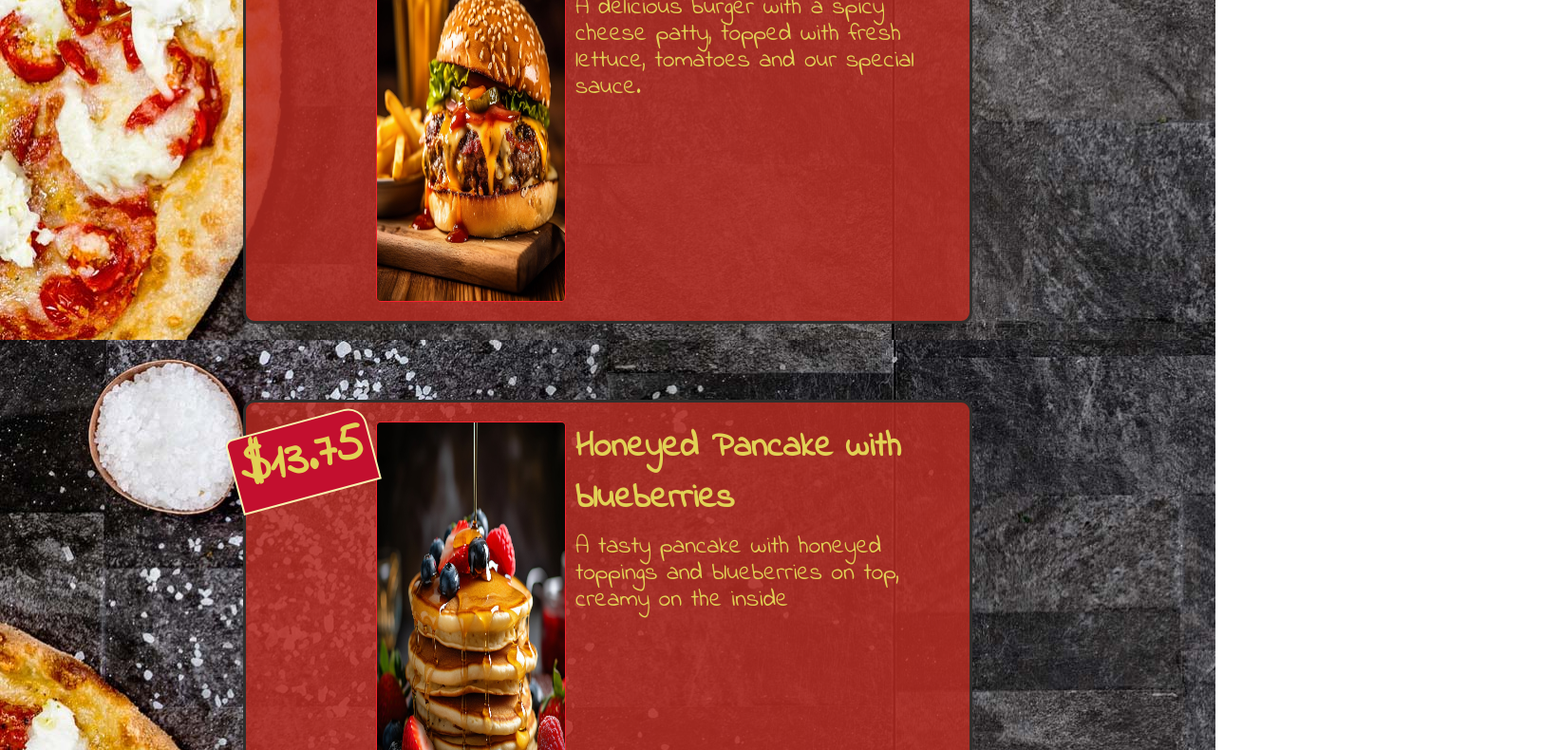
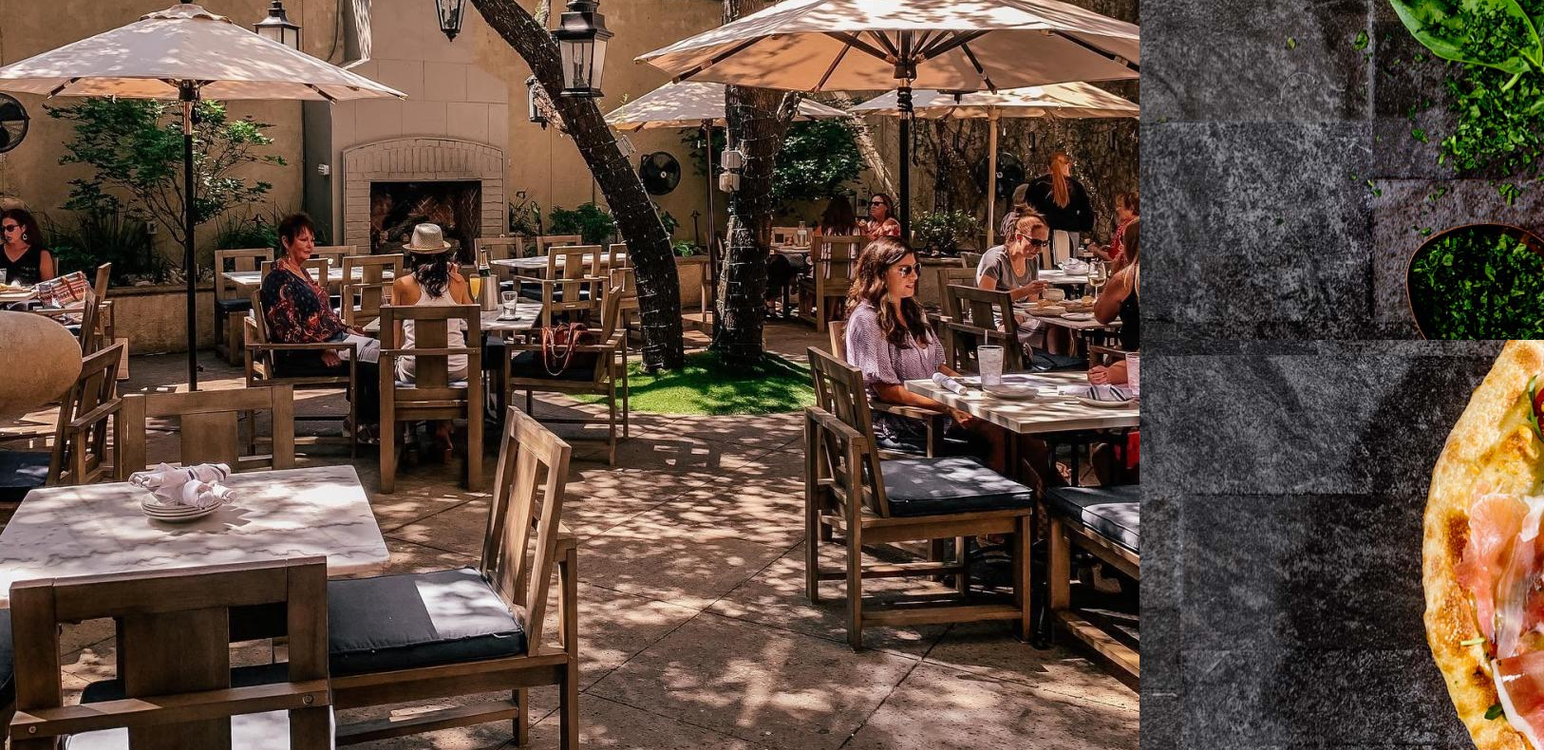
Before and after one commit to voiceinthedark/odin-restaurant-page, a website built with webpack: page src/template.html in a window 1280 px wide. Shown: the part 722-1512 px from the top of the page at 95% size, 1626 px wide, since content can reach past the window. Built offline with nearby package versions, Linux system fonts and the light colour scheme.

Commit message:
contact tab: initial scaffolding
- Added main function to create the dom tree of the contact tab
- Added basic styling to the contact tab

```diff
--- a/src/content-contact.js
+++ b/src/content-contact.js
@@ -0,0 +1,51 @@
+function loadContentContact(contact) {
+  const contactElement = document.createElement('article');
+  const infoDiv = document.createElement('div');
+  const imgElement = document.createElement('img');
+  const descriptionElement = document.createElement('p');
+
+  contactElement.classList.add('contact');
+  infoDiv.classList.add('info-section');
+
+  // set image
+  imgElement.src = contact.imgUrl;
+  imgElement.alt = `Odin Restaurant`;
+
+  descriptionElement.textContent = contact.description;
+
+  infoDiv.appendChild(imgElement);
+  infoDiv.appendChild(descriptionElement);
+
+  contactElement.appendChild(infoDiv);
+
+  for (let ct of contact.contacts) {
+    const card = createContactCard(ct);
+    contactElement.appendChild(card);
+  }
+
+  return contactElement;
+
+}
+
+/**
+ * create contact card function from the ctinfo object
+ *
+ * @param {Object} ctinfo
+ * @returns {Node} card */
+function createContactCard(ctinfo) {
+  const infoCard = document.createElement('section');
+  const infoImg = document.createElement('img');
+  const infoName = document.createElement('span');
+  const infoDesc = document.createElement('p');
+  const infoPhone = document.createElement('span');
+  const infoMail = document.createElement('span');
+
+  const infoDescDiv = document.createElement('div');
+  infoDescDiv.classList.add('info-description')
+
+  infoCard.classList.add('info-card');
+
+  return infoCard;
+}
+
+export default loadContentContact;
--- a/src/index.js
+++ b/src/index.js
@@ -2,6 +2,8 @@ import './assets/462860.jpg'
 import './styles.css'
 import './content-loader.js';
 import loadContentMenu from './content-menu.js';
+import loadContentContact from './content-contact.js';
+import imgRestaurant from './assets/imgs/Main_Nav_Outdoor_Dining_1e32894a-6979-4ccf-89e9-b80a4e4d7838.jpg';
 import imgPancake from './assets/imgs/foodiesfeed.com_pouring-honey-on-pancakesk.jpg';
 import imgBurger from './assets/imgs/burger.jpg';
 import imgCheeseCake from './assets/imgs/foodiesfeed.com_refreshing-lemon-cheesecake-slice-with-mint-garnish.jpg';
@@ -34,6 +36,22 @@ const menuItems = [
   }
 ];
 
+const contactItems = {
+  imgUrl: imgRestaurant,
+  description: `Oppened in 1917, as a small kiosk in Paris; the kiosk became a diner, and with our famous and exquisite dishes, our diner became what it is today. Our mission is to keep up with our tradition in offering what we believe a taste of heaven on earth, our contribution in making you grateful and making us proud`,
+  contacts: [
+    {
+      name: 'Alberta Jonas',
+      description: 'Alberta, the heart and soul of our Restaurant, the mother that keeps on giving, without hesitation, through her hardwork, our restaurant has become a staple and a landmark of our city.',
+      tel: '777-7273112',
+      email: 'Alberta@OdinRest.com',
+    },
+  ],
+}
+
 const content = document.querySelector('#content');
 const menu = loadContentMenu(menuItems);
-content.appendChild(menu);
+// content.appendChild(menu);
+
+const contact = loadContentContact(contactItems);
+content.appendChild(contact);
--- a/src/styles.css
+++ b/src/styles.css
@@ -20,7 +20,7 @@
   font-weight: 200..900;
 }
 
-:root{
+:root {
   --main-font-color: #e1d155;
   --height-nav: 80px;
 }
@@ -44,7 +44,7 @@ body {
   padding-top: var(--height-nav);
 }
 
-.navigation{
+.navigation {
   display: flex;
   justify-content: space-evenly;
   width: 100%;
@@ -54,7 +54,7 @@ body {
   z-index: 10;
   background-color: rgba(0, 0, 0, 0.95);
 
-  button{
+  button {
     appearance: none;
     width: 200px;
     background-color: transparent;
@@ -173,3 +173,27 @@ body {
     transform: rotate(-15deg);
   }
 }
+
+/* CONTACT TAB */
+
+.contact {
+  display: flex;
+  flex-direction: column;
+
+  .info-section {
+    display: flex;
+    flex-direction: row;
+
+    img{
+      flex: 1 0.2 20%;
+      width: 100%;
+      height: 100%;
+      background-size: cover;
+    }
+    p{
+      flex: 1 0.2 40%;
+      font-size: 1.8rem;
+    }
+  }
+
+}
```
Lines whose indentation alone changed are shown as unchanged.
